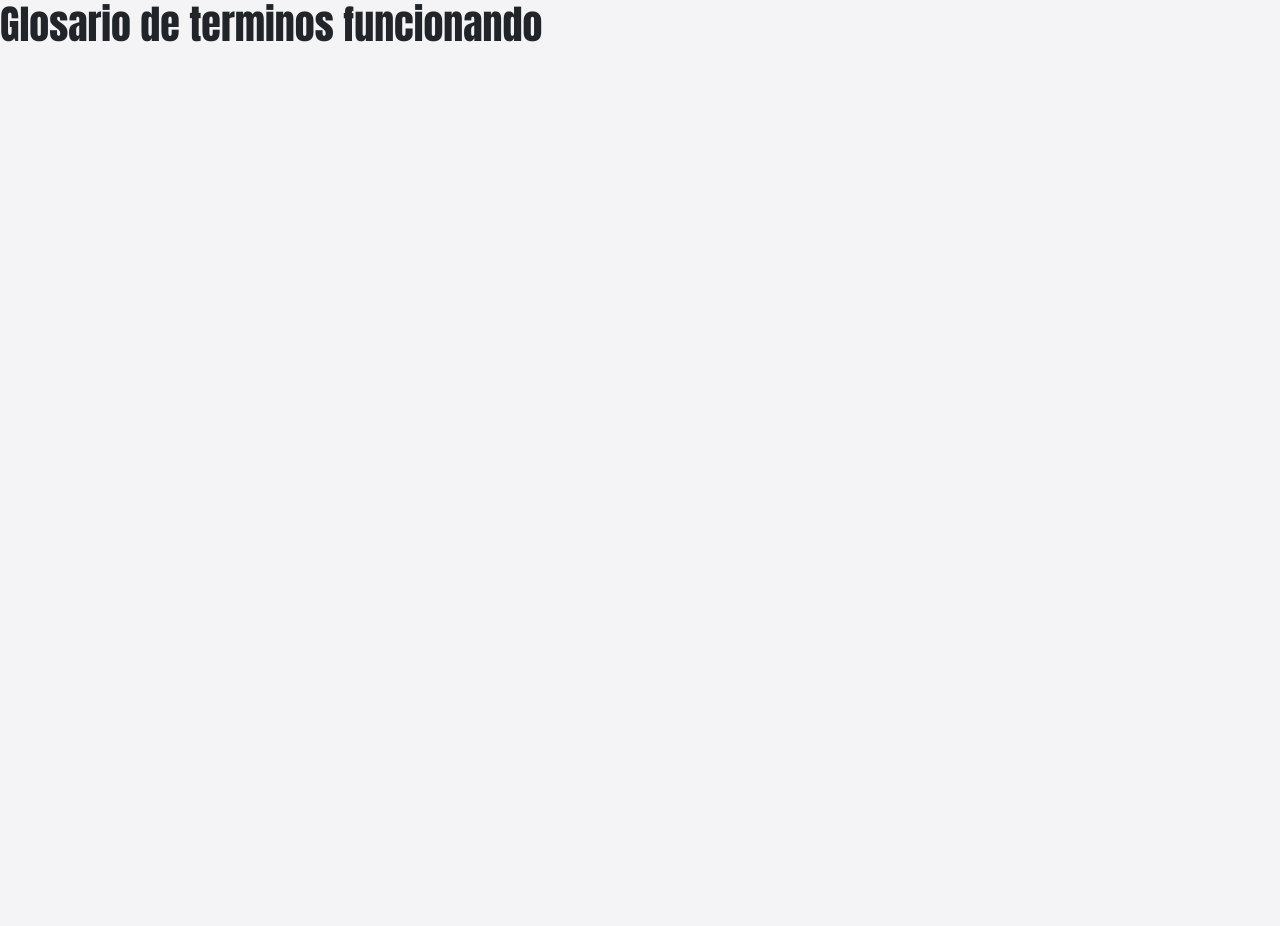
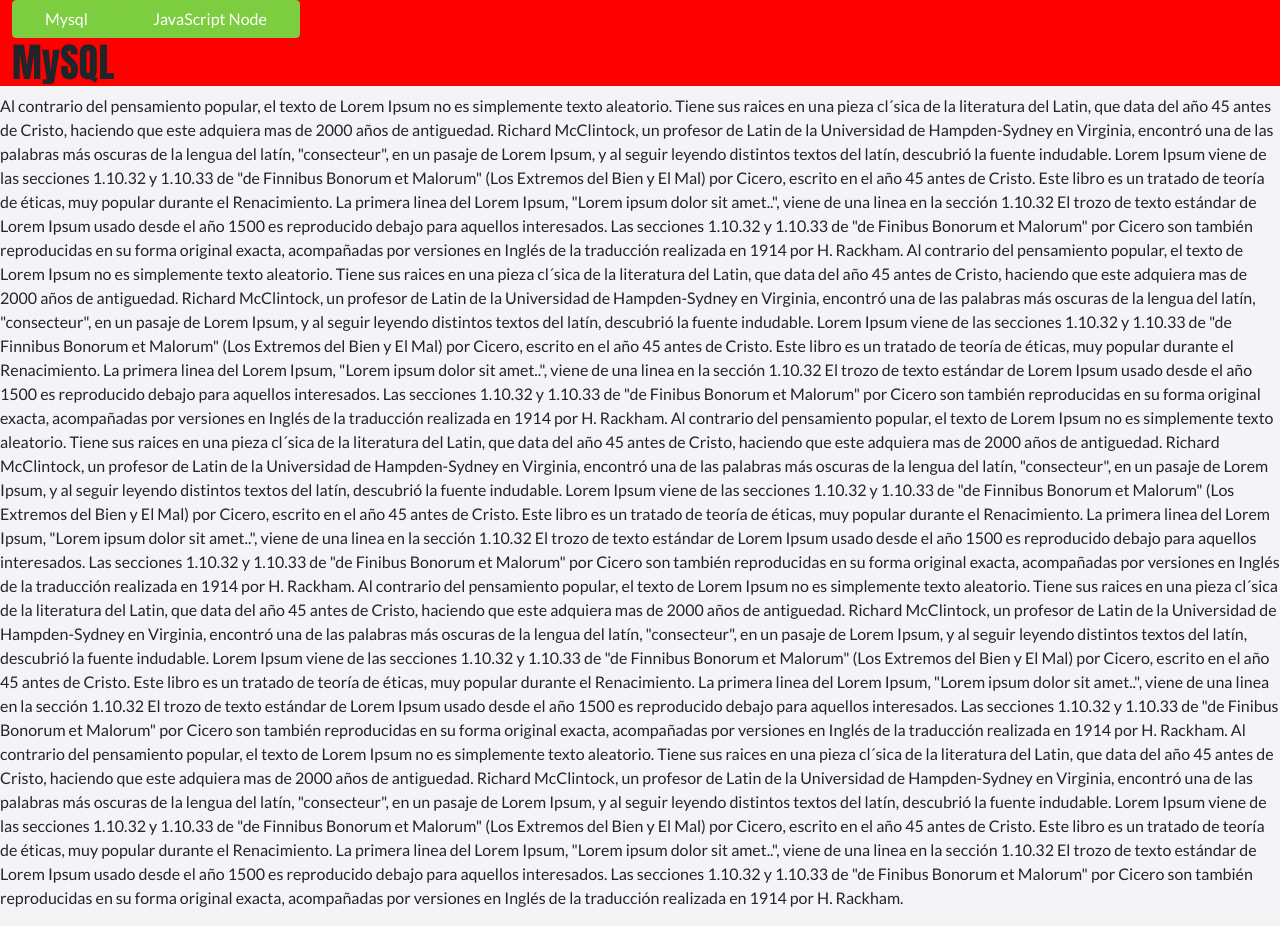
Before and after one commit to cytelsystem/glosariodeterminos, a React (Create React App) app: page /Mysql in a window 1280 px wide. Before the commit the page ends 800 px from the top, so only its background shows below. Built offline with nearby package versions, Linux system fonts and the light colour scheme.

Commit message:
Primeras pruebas del esqueleto

```diff
--- a/package.json
+++ b/package.json
@@ -11,6 +11,7 @@
     "gh-pages": "^3.2.3",
     "react": "^17.0.2",
     "react-dom": "^17.0.2",
+    "react-router-dom": "4.3.1",
     "react-scripts": "5.0.0",
     "sass": "^1.49.7",
     "web-vitals": "^2.1.4"
--- a/src/components/App.js
+++ b/src/components/App.js
@@ -1,11 +1,19 @@
 import React from 'react';
+import { BrowserRouter, Switch, Route } from 'react-router-dom';
 
-class App extends React.Component {
-  render() {
-    return (
-      <h1> Glosario de terminos funcionando</h1>
-    )
-  }
+import JavaScriptNode from '../pages/JavaScriptNode';
+import Mysql from '../pages/Mysql';
+
+
+function App() {
+  return (
+    <BrowserRouter>
+      <Switch>
+          <Route exact path="/JavaScriptNode" component={JavaScriptNode} />
+          <Route exact path="/Mysql" component={Mysql} />
+      </Switch>
+    </BrowserRouter>
+  );
 }
 
 export default App;
--- /dev/null
+++ b/src/components/Header.js
@@ -0,0 +1,25 @@
+import React from 'react';
+import { Link } from 'react-router-dom';
+
+import './styles/header.scss';
+
+
+
+
+class Header extends React.Component {
+  render() {
+    return (
+      <div className="header container-fluid sticky-top ">
+
+        <div class="btn-group btn-group-justified">
+          <Link to="Mysql" className="btn btn-primary">Mysql</Link>
+          <Link to="JavaScriptNode" className="btn btn-primary">JavaScript Node</Link>
+         </div>
+
+        <h1>{this.props.title}</h1>
+      </div>
+    )
+  }
+}
+
+export default Header;
--- /dev/null
+++ b/src/components/styles/header.scss
@@ -0,0 +1,5 @@
+
+
+.header {
+  background-color:red;
+}
--- /dev/null
+++ b/src/pages/JavaScriptNode.js
@@ -0,0 +1,14 @@
+import React from 'react';
+import Header from '../components/Header';
+
+class JavaScriptNode extends React.Component {
+  render() {
+    return (
+      <div>
+      <Header title="JavaScriptNode"/>
+     </div>
+    )
+  }
+}
+
+export default JavaScriptNode;
--- /dev/null
+++ b/src/pages/Mysql.js
@@ -0,0 +1,32 @@
+import React from 'react';
+import Header from '../components/Header';
+
+class Mysql extends React.Component {
+  render() {
+    return (
+      <div>
+     <Header title="MySQL"/>
+     <p>
+     Al contrario del pensamiento popular, el texto de Lorem Ipsum no es simplemente texto aleatorio. Tiene sus raices en una pieza cl´sica de la literatura del Latin, que data del año 45 antes de Cristo, haciendo que este adquiera mas de 2000 años de antiguedad. Richard McClintock, un profesor de Latin de la Universidad de Hampden-Sydney en Virginia, encontró una de las palabras más oscuras de la lengua del latín, "consecteur", en un pasaje de Lorem Ipsum, y al seguir leyendo distintos textos del latín, descubrió la fuente indudable. Lorem Ipsum viene de las secciones 1.10.32 y 1.10.33 de "de Finnibus Bonorum et Malorum" (Los Extremos del Bien y El Mal) por Cicero, escrito en el año 45 antes de Cristo. Este libro es un tratado de teoría de éticas, muy popular durante el Renacimiento. La primera linea del Lorem Ipsum, "Lorem ipsum dolor sit amet..", viene de una linea en la sección 1.10.32
+
+El trozo de texto estándar de Lorem Ipsum usado desde el año 1500 es reproducido debajo para aquellos interesados. Las secciones 1.10.32 y 1.10.33 de "de Finibus Bonorum et Malorum" por Cicero son también reproducidas en su forma original exacta, acompañadas por versiones en Inglés de la traducción realizada en 1914 por H. Rackham.
+Al contrario del pensamiento popular, el texto de Lorem Ipsum no es simplemente texto aleatorio. Tiene sus raices en una pieza cl´sica de la literatura del Latin, que data del año 45 antes de Cristo, haciendo que este adquiera mas de 2000 años de antiguedad. Richard McClintock, un profesor de Latin de la Universidad de Hampden-Sydney en Virginia, encontró una de las palabras más oscuras de la lengua del latín, "consecteur", en un pasaje de Lorem Ipsum, y al seguir leyendo distintos textos del latín, descubrió la fuente indudable. Lorem Ipsum viene de las secciones 1.10.32 y 1.10.33 de "de Finnibus Bonorum et Malorum" (Los Extremos del Bien y El Mal) por Cicero, escrito en el año 45 antes de Cristo. Este libro es un tratado de teoría de éticas, muy popular durante el Renacimiento. La primera linea del Lorem Ipsum, "Lorem ipsum dolor sit amet..", viene de una linea en la sección 1.10.32
+
+El trozo de texto estándar de Lorem Ipsum usado desde el año 1500 es reproducido debajo para aquellos interesados. Las secciones 1.10.32 y 1.10.33 de "de Finibus Bonorum et Malorum" por Cicero son también reproducidas en su forma original exacta, acompañadas por versiones en Inglés de la traducción realizada en 1914 por H. Rackham.
+Al contrario del pensamiento popular, el texto de Lorem Ipsum no es simplemente texto aleatorio. Tiene sus raices en una pieza cl´sica de la literatura del Latin, que data del año 45 antes de Cristo, haciendo que este adquiera mas de 2000 años de antiguedad. Richard McClintock, un profesor de Latin de la Universidad de Hampden-Sydney en Virginia, encontró una de las palabras más oscuras de la lengua del latín, "consecteur", en un pasaje de Lorem Ipsum, y al seguir leyendo distintos textos del latín, descubrió la fuente indudable. Lorem Ipsum viene de las secciones 1.10.32 y 1.10.33 de "de Finnibus Bonorum et Malorum" (Los Extremos del Bien y El Mal) por Cicero, escrito en el año 45 antes de Cristo. Este libro es un tratado de teoría de éticas, muy popular durante el Renacimiento. La primera linea del Lorem Ipsum, "Lorem ipsum dolor sit amet..", viene de una linea en la sección 1.10.32
+
+El trozo de texto estándar de Lorem Ipsum usado desde el año 1500 es reproducido debajo para aquellos interesados. Las secciones 1.10.32 y 1.10.33 de "de Finibus Bonorum et Malorum" por Cicero son también reproducidas en su forma original exacta, acompañadas por versiones en Inglés de la traducción realizada en 1914 por H. Rackham.
+Al contrario del pensamiento popular, el texto de Lorem Ipsum no es simplemente texto aleatorio. Tiene sus raices en una pieza cl´sica de la literatura del Latin, que data del año 45 antes de Cristo, haciendo que este adquiera mas de 2000 años de antiguedad. Richard McClintock, un profesor de Latin de la Universidad de Hampden-Sydney en Virginia, encontró una de las palabras más oscuras de la lengua del latín, "consecteur", en un pasaje de Lorem Ipsum, y al seguir leyendo distintos textos del latín, descubrió la fuente indudable. Lorem Ipsum viene de las secciones 1.10.32 y 1.10.33 de "de Finnibus Bonorum et Malorum" (Los Extremos del Bien y El Mal) por Cicero, escrito en el año 45 antes de Cristo. Este libro es un tratado de teoría de éticas, muy popular durante el Renacimiento. La primera linea del Lorem Ipsum, "Lorem ipsum dolor sit amet..", viene de una linea en la sección 1.10.32
+
+El trozo de texto estándar de Lorem Ipsum usado desde el año 1500 es reproducido debajo para aquellos interesados. Las secciones 1.10.32 y 1.10.33 de "de Finibus Bonorum et Malorum" por Cicero son también reproducidas en su forma original exacta, acompañadas por versiones en Inglés de la traducción realizada en 1914 por H. Rackham.
+Al contrario del pensamiento popular, el texto de Lorem Ipsum no es simplemente texto aleatorio. Tiene sus raices en una pieza cl´sica de la literatura del Latin, que data del año 45 antes de Cristo, haciendo que este adquiera mas de 2000 años de antiguedad. Richard McClintock, un profesor de Latin de la Universidad de Hampden-Sydney en Virginia, encontró una de las palabras más oscuras de la lengua del latín, "consecteur", en un pasaje de Lorem Ipsum, y al seguir leyendo distintos textos del latín, descubrió la fuente indudable. Lorem Ipsum viene de las secciones 1.10.32 y 1.10.33 de "de Finnibus Bonorum et Malorum" (Los Extremos del Bien y El Mal) por Cicero, escrito en el año 45 antes de Cristo. Este libro es un tratado de teoría de éticas, muy popular durante el Renacimiento. La primera linea del Lorem Ipsum, "Lorem ipsum dolor sit amet..", viene de una linea en la sección 1.10.32
+
+El trozo de texto estándar de Lorem Ipsum usado desde el año 1500 es reproducido debajo para aquellos interesados. Las secciones 1.10.32 y 1.10.33 de "de Finibus Bonorum et Malorum" por Cicero son también reproducidas en su forma original exacta, acompañadas por versiones en Inglés de la traducción realizada en 1914 por H. Rackham.
+
+     </p>
+     </div>
+    )
+  }
+}
+
+export default Mysql;
```
Also changed, not shown: src/images/prueba.jpg (added), src/pages/styles/JavaScriptNode.scss (added), 1 other file (tests, documents, lock files or other folders).
